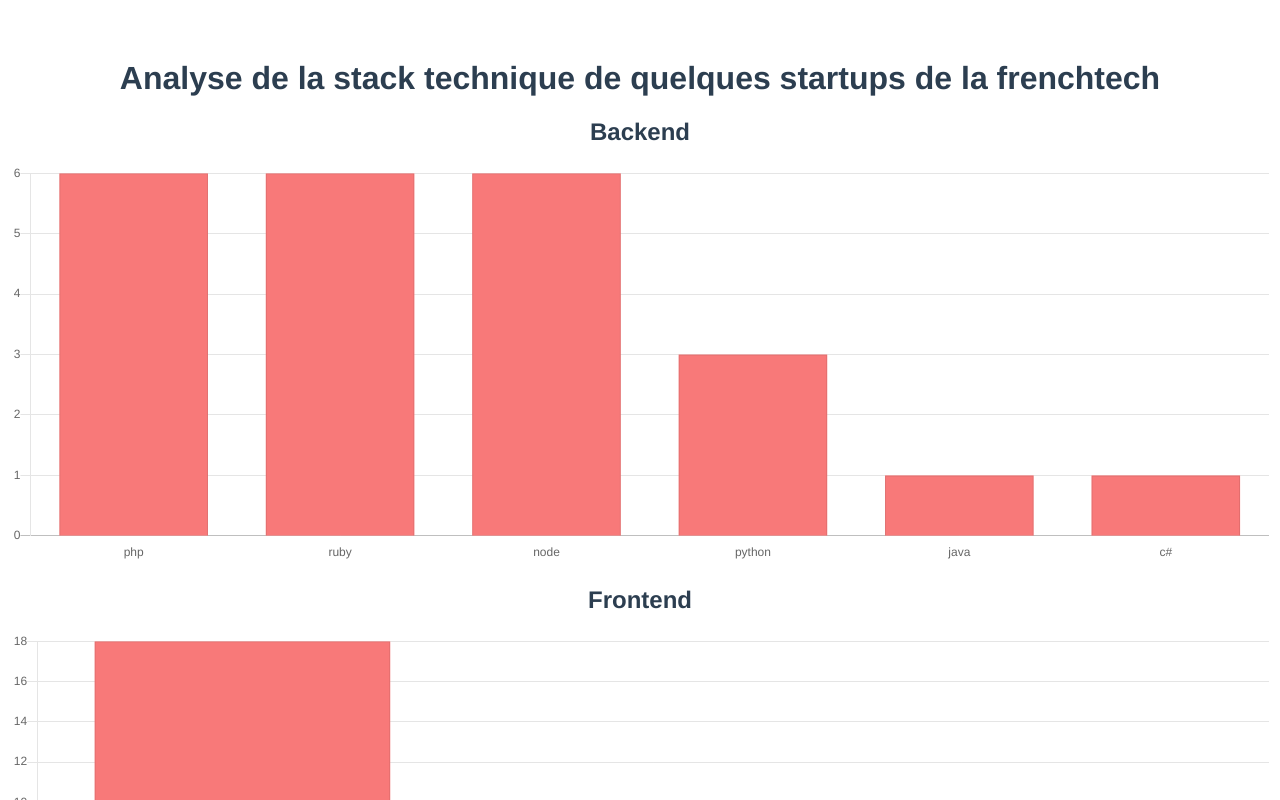
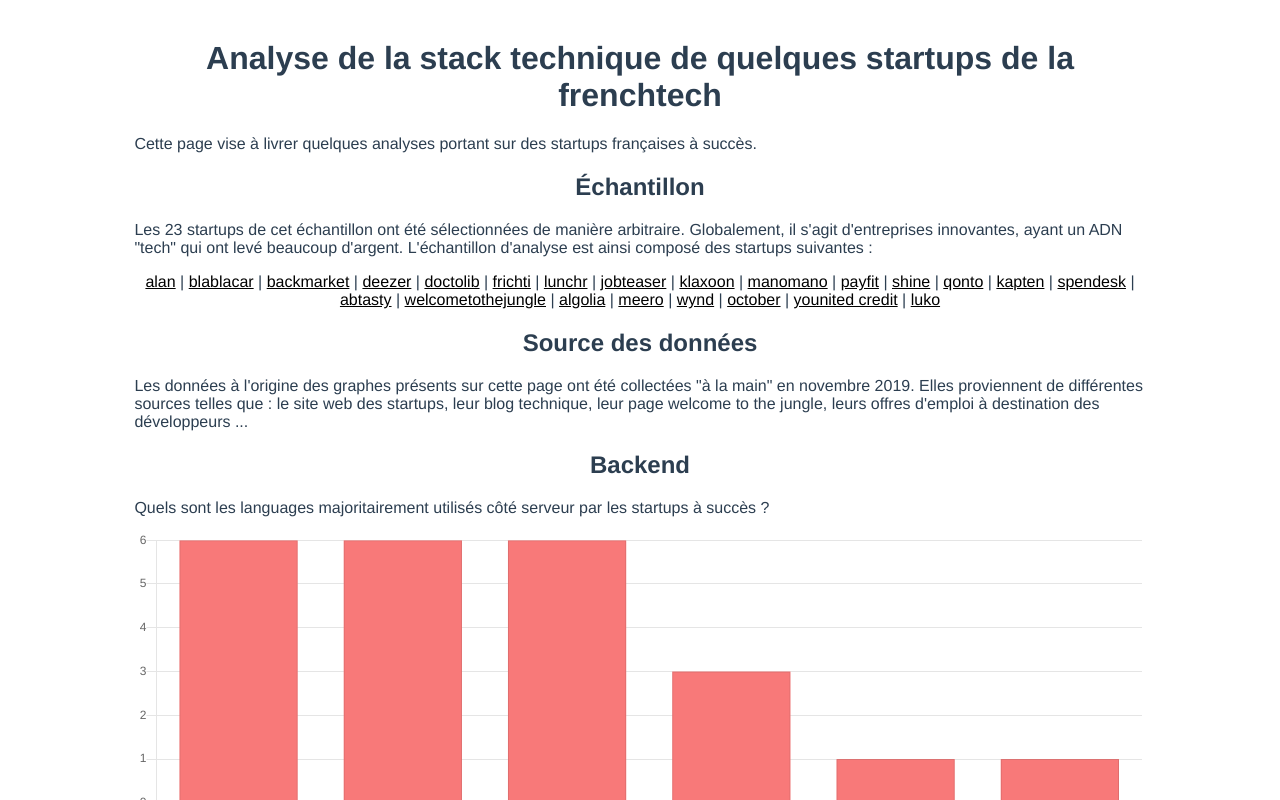
Before and after one commit to benoitdemaegdt/frenchtech, a Vue app: page / in a window 1280 px wide. Shown: the top 800 px of the page. Built offline with nearby package versions, Linux system fonts and the light colour scheme.

Commit message:
add introduction text

```diff
--- a/src/App.vue
+++ b/src/App.vue
@@ -1,24 +1,38 @@
 <template>
   <div id="app">
     <h1>Analyse de la stack technique de quelques startups de la frenchtech</h1>
+    <p>Cette page vise à livrer quelques analyses portant sur des startups françaises à succès.</p>
+    <h2>Échantillon</h2>
+    <p>Les {{companies.length}} startups de cet échantillon ont été sélectionnées de manière arbitraire. Globalement, il s'agit d'entreprises innovantes, ayant un ADN "tech" qui ont levé beaucoup d'argent. L'échantillon d'analyse est ainsi composé des startups suivantes :</p>
+    <list :companies="companies"></list>
+    <h2>Source des données</h2>
+    <p>Les données à l'origine des graphes présents sur cette page ont été collectées "à la main" en novembre 2019. Elles proviennent de différentes sources telles que : le site web des startups, leur blog technique, leur page welcome to the jungle, leurs offres d'emploi à destination des développeurs ...</p>
     <h2>Backend</h2>
-    <bar-chart :chartData='backendData'></bar-chart>
+    <p>Quels sont les languages majoritairement utilisés côté serveur par les startups à succès ?</p>
+    <bar-chart :chartData='backendData' :styles="chartHeight"></bar-chart>
     <h2>Frontend</h2>
-    <bar-chart :chartData='frontendData'></bar-chart>
+    <p>Quels sont les languages majoritairement utilisés côté client par les startups à succès ?</p>
+    <bar-chart :chartData='frontendData' :styles="chartHeight"></bar-chart>
   </div>
 </template>
 
 <script>
 import companies from './data/companies.json';
 import BarChart from './components/BarChart.vue';
+import List from './components/List.vue';
 
 export default {
   name: 'app',
   components: {
     BarChart,
+    List
+  },
+  mounted() {
+    this.companies = companies;
   },
   data() {
     return {
+      companies: [],
       backendData: this.formatBackendData(),
       frontendData: this.formatFrontendData(),
     };
@@ -74,7 +88,15 @@
       });
       return sortedObject;
     }
-  }
+  },
+  computed: {
+    chartHeight() {
+      return {
+        height: '300px',
+        position: 'relative'
+      };
+    },
+  },
 };
 </script>
 
@@ -85,6 +107,33 @@
   -moz-osx-font-smoothing: grayscale;
   text-align: center;
   color: #2c3e50;
-  margin-top: 60px;
+  margin: auto;
+  margin-top: 40px;
 }
+
+/* If the screen size is 601px wide or more, set max-width to 80%  */
+@media screen and (min-width: 601px) {
+  #app {
+    max-width: 80%;
+  }
+}
+
+/* If the screen size is 600px wide or less, set max-width to 100% */
+@media screen and (max-width: 600px) {
+  #app {
+    max-width: 100%;
+  }
+}
+
+a {
+  color:black;
+}
+a:hover {
+  color: #f87979;
+}
+
+p {
+  text-align: left;
+}
+
 </style>
--- /dev/null
+++ b/src/components/List.vue
@@ -0,0 +1,25 @@
+<template>
+  <div>
+    <div class="companyList" v-for="(company, index) in companies" :key="company.name">
+        <a :href="company.url" target="_blank">{{company.name}}</a><span v-show="index!==companies.length-1"> | </span>
+    </div>
+  </div>
+</template>
+
+<script>
+export default {
+  name: 'List',
+  props: {
+    companies: {
+      type: Array,
+      required: true,
+    },
+  },
+}
+</script>
+
+<style scoped>
+.companyList {
+  display:inline;
+}
+</style>
--- a/src/data/companies.json
+++ b/src/data/companies.json
@@ -1,6 +1,7 @@
 [
   {
     "name":  "alan",
+    "url": "https://alan.com/",
     "createdAt": "10/02/2016",
     "stack": {
       "backend": "python",
@@ -10,6 +11,7 @@
   },
   {
     "name":  "blablacar",
+    "url": "https://www.blablacar.fr/",
     "createdAt": "16/09/2006",
     "stack": {
       "backend": "java",
@@ -19,6 +21,7 @@
   },
   {
     "name":  "backmarket",
+    "url": "https://www.backmarket.fr/",
     "createdAt": "12/08/2014",
     "stack": {
       "backend": "python",
@@ -27,6 +30,7 @@
   },
   {
     "name":  "deezer",
+    "url": "https://www.deezer.com",
     "createdAt": "09/04/2009",
     "stack": {
       "backend": "php",
@@ -35,6 +39,7 @@
   },
   {
     "name":  "doctolib",
+    "url": "https://www.doctolib.fr/",
     "createdAt": "01/12/2013",
     "stack": {
       "backend": "ruby",
@@ -43,6 +48,7 @@
   },
   {
     "name":  "frichti",
+    "url": "https://www.frichti.co/",
     "createdAt": "05/05/2015",
     "stack": {
       "backend": "node",
@@ -51,6 +57,7 @@
   },
   {
     "name":  "lunchr",
+    "url": "https://www.lunchr.co/",
     "createdAt": "",
     "stack": {
       "backend": "ruby",
@@ -59,6 +66,7 @@
   },
   {
     "name":  "jobteaser",
+    "url": "https://www.jobteaser.com",
     "createdAt": "01/10/2008",
     "stack": {
       "backend": "ruby",
@@ -67,6 +75,7 @@
   },
   {
     "name":  "klaxoon",
+    "url": "https://klaxoon.com",
     "createdAt": "23/12/2014",
     "stack": {
       "backend": "php",
@@ -75,6 +84,7 @@
   },
   {
     "name":  "manomano",
+    "url": "https://www.manomano.fr/",
     "createdAt": "26/07/2012",
     "stack": {
       "backend": "php",
@@ -83,6 +93,7 @@
   },
   {
     "name":  "payfit",
+    "url": "https://payfit.com",
     "createdAt": "14/09/2015",
     "stack": {
       "backend": "node",
@@ -91,6 +102,7 @@
   },
   {
     "name":  "shine",
+    "url": "https://www.shine.fr",
     "createdAt": "",
     "stack": {
       "backend": "node",
@@ -99,6 +111,7 @@
   },
   {
     "name":  "qonto",
+    "url": "https://qonto.eu",
     "createdAt": "",
     "stack": {
       "backend": "ruby",
@@ -107,6 +120,7 @@
   },
   {
     "name":  "kapten",
+    "url": "https://www.kapten.com",
     "createdAt": "",
     "stack": {
       "backend": "node",
@@ -115,6 +129,7 @@
   },
   {
     "name":  "spendesk",
+    "url": "https://www.spendesk.com",
     "createdAt": "",
     "stack": {
       "backend": "node",
@@ -123,6 +138,7 @@
   },
   {
     "name":  "abtasty",
+    "url": "https://www.abtasty.com",
     "createdAt": "",
     "stack": {
       "backend": "php",
@@ -131,6 +147,7 @@
   },
   {
     "name":  "welcometothejungle",
+    "url": "https://www.welcometothejungle.com",
     "createdAt": "",
     "stack": {
       "backend": "ruby",
@@ -139,6 +156,7 @@
   },
   {
     "name":  "algolia",
+    "url": "https://www.algolia.com/",
     "createdAt": "",
     "stack": {
       "backend": "ruby",
@@ -147,6 +165,7 @@
   },
   {
     "name":  "meero",
+    "url": "https://www.meero.com",
     "createdAt": "14/02/2014",
     "stack": {
       "backend": "php",
@@ -155,6 +174,7 @@
   },
   {
     "name":  "wynd",
+    "url": "https://www.wynd.eu",
     "createdAt": "11/02/2013",
     "stack": {
       "backend": "php",
@@ -163,6 +183,7 @@
   },
   {
     "name":  "october",
+    "url": "https://fr.october.eu",
     "createdAt": "09/09/2014",
     "stack": {
       "backend": "node",
@@ -171,6 +192,7 @@
   },
   {
     "name":  "younited credit",
+    "url": "https://www.younited-credit.com/",
     "createdAt": "21/10/2009",
     "stack": {
       "backend": "c#",
@@ -179,6 +201,7 @@
   },
   {
     "name":  "luko",
+    "url": "https://www.luko.eu",
     "createdAt": "",
     "stack": {
       "backend": "python",
```
Also changed, not shown: 8 other files (tests, documents, lock files or other folders).
